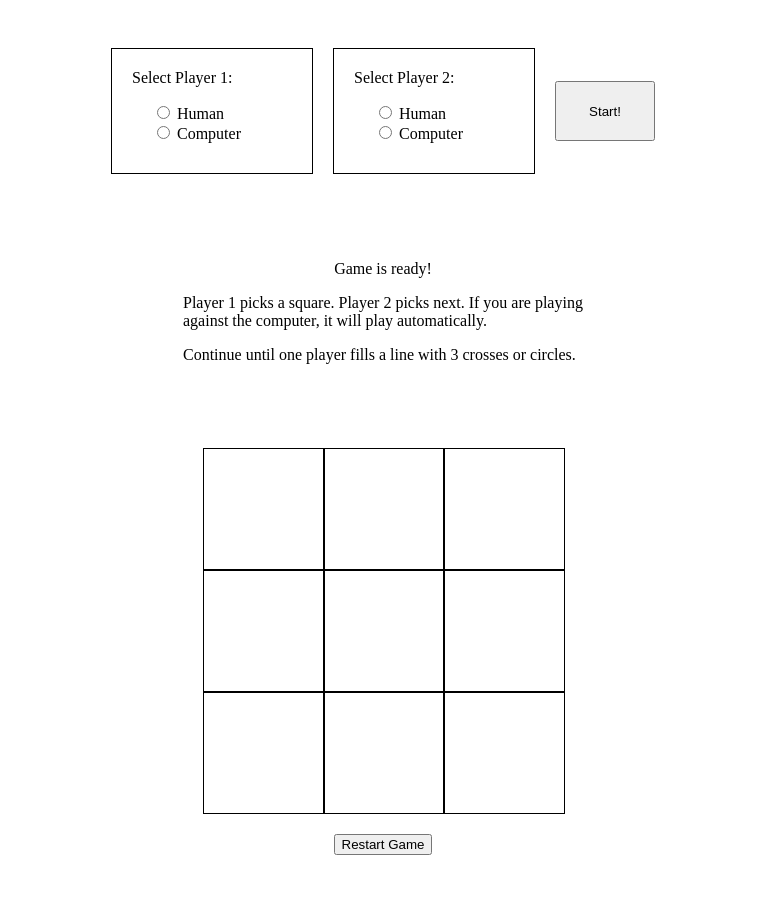
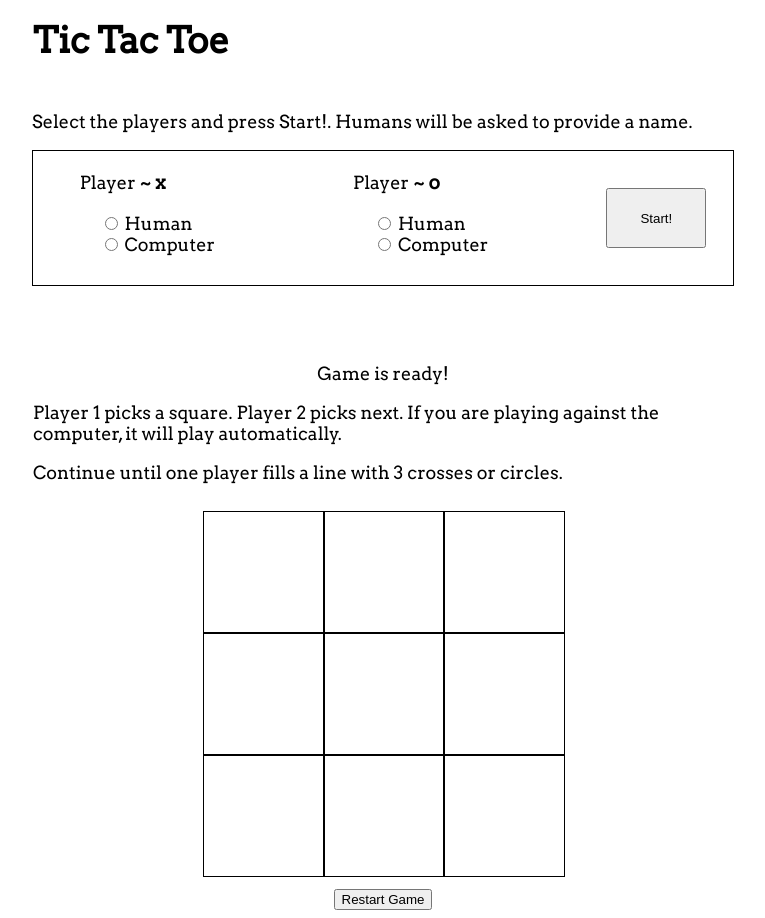
Before and after one commit to paposeco/tictactoe, a plain HTML site: page index.html in a window 1280 px wide. Both pictures are taken after a click on the button "Start!". Shown: the whole page, without its empty margins (257-1022 px from the left). Before the commit the page ends 863 px from the top, so only its background shows below. Drawn offline with Linux system fonts and the light colour scheme.

Commit message:
changed style

```diff
--- a/index.html
+++ b/index.html
@@ -12,15 +12,22 @@
     <link
       rel="stylesheet"
       type="text/css"
-      href="https://fonts.googleapis.com/css?family=Pinyon+Script"
+      href="https://fonts.googleapis.com/css?family=Arvo"
     />
     <meta name="viewport" content="width=device-width,initial-scale=1" />
   </head>
   <body>
+    <header>
+      <h1>Tic Tac Toe</h1>
+    </header>
     <div id="players">
+      <p>
+        Select the players and press Start!. Humans will be asked to provide a
+        name.
+      </p>
       <form id="playersinfoAI">
         <div class="playersDiv">
-          <p>Select Player 1:</p>
+          <p>Player <span class="mark"> ~ x</span></p>
           <div class="labelInput">
             <input
               type="radio"
@@ -41,7 +48,7 @@
           </div>
         </div>
         <div class="playersDiv">
-          <p>Select Player 2:</p>
+          <p>Player <span class="mark"> ~ o</span></p>
           <div class="labelInput">
             <input
               type="radio"
@@ -68,16 +75,16 @@
       </form>
     </div>
     <div id="textareadiv">
-      <div id="winnerdiv">
-        <p id="winner"></p>
-      </div>
+      <p id="winner"></p>
       <div id="gameReady" class="hide">
-        <p style="text-align: center">Game is ready!</p>
-        <p>
+        <p style="text-align: center" class="gameinfo">Game is ready!</p>
+        <p class="gameinfo">
           Player 1 picks a square. Player 2 picks next. If you are playing
           against the computer, it will play automatically.
         </p>
-        <p>Continue until one player fills a line with 3 crosses or circles.</p>
+        <p class="gameinfo">
+          Continue until one player fills a line with 3 crosses or circles.
+        </p>
       </div>
     </div>
     <canvas width="360" height="360"></canvas>
--- a/script.js
+++ b/script.js
@@ -41,9 +41,9 @@ const getPlayers = (function () {
     if (firstplayerName === "firstplayerAI") {
       setTimeout(
         playerAIfunc.bind(null, undefined, undefined, undefined, freshboard),
-        300
+        650
       );
-      setTimeout(gameStart, 350);
+      setTimeout(gameStart, 700);
     }
     if (otherplayerName === "secondplayerAI") {
       gameStart();
@@ -191,17 +191,58 @@ const gameStart = function () {
   });
 };
 
+// const displayCurrentBoard = (function () {
+//   const divs = document.querySelectorAll(".square p");
+//   const divsarray = Array.from(divs, (div) => div);
+//   const currentBoard = gameboard.currentBoard;
+//   const winnerPara = document.getElementById("winner");
+//   const updateDisplay = function (winner, tie, currentBoard) {
+//     for (i = 0; i < divsarray.length; i++) {
+//       divsarray[i].textContent = currentBoard[i][i];
+//     }
+//     if (winner === undefined && tie === undefined) {
+//       winnerPara.textContent = "";
+//     }
+//     if (winner !== undefined) {
+//       divs.forEach(function (square) {
+//         square.removeEventListener("click", getSelectedSquare);
+//       });
+//       let playersNames = getPlayers.selectedNames();
+//       if (winner === "firstplayer") {
+//         if (playersNames[0] === "firstplayerAI") {
+//           winnerPara.textContent = "Computer is the winner!";
+//         } else {
+//           winnerPara.textContent = playersNames[0] + " is the winner!";
+//         }
+//       } else {
+//         if (playersNames[1] === "secondplayerAI") {
+//           winnerPara.textContent = "Computer is the winner!";
+//         } else {
+//           winnerPara.textContent = playersNames[1] + " is the winner!";
+//         }
+//       }
+//     }
+//     if (tie === "It's a tie") {
+//       winnerPara.textContent = "It's a tie!";
+//     }
+//   };
+//   updateDisplay(undefined, undefined, currentBoard);
+//   return { updateDisplay };
+// })();
+
 const displayCurrentBoard = (function () {
   const divs = document.querySelectorAll(".square p");
   const divsarray = Array.from(divs, (div) => div);
   const currentBoard = gameboard.currentBoard;
   const winnerPara = document.getElementById("winner");
+  const gameReadyPara = document.getElementById("gameReady");
+  const gameinfopara = document.querySelectorAll(".gameinfo");
   const updateDisplay = function (winner, tie, currentBoard) {
     for (i = 0; i < divsarray.length; i++) {
       divsarray[i].textContent = currentBoard[i][i];
     }
     if (winner === undefined && tie === undefined) {
-      winnerPara.textContent = "";
+      //gameReadyPara.textContent = "";
     }
     if (winner !== undefined) {
       divs.forEach(function (square) {
@@ -209,12 +250,16 @@ const displayCurrentBoard = (function () {
       });
       let playersNames = getPlayers.selectedNames();
       if (winner === "firstplayer") {
+        gameReadyPara.classList.remove("hide");
+        gameinfopara.forEach((para) => (para.textContent = ""));
         if (playersNames[0] === "firstplayerAI") {
           winnerPara.textContent = "Computer is the winner!";
         } else {
           winnerPara.textContent = playersNames[0] + " is the winner!";
         }
       } else {
+        gameinfopara.forEach((para) => (para.textContent = ""));
+        gameReadyPara.classList.remove("hide");
         if (playersNames[1] === "secondplayerAI") {
           winnerPara.textContent = "Computer is the winner!";
         } else {
@@ -223,6 +268,8 @@ const displayCurrentBoard = (function () {
       }
     }
     if (tie === "It's a tie") {
+      gameinfopara.forEach((para) => (para.textContent = ""));
+      gameReadyPara.classList.remove("hide");
       winnerPara.textContent = "It's a tie!";
     }
   };
@@ -509,4 +556,5 @@ const drawOnCanvas = (function () {
   return { drawLine, clearCanvas };
 })();
 
-// esta a dar preferencia a noa me deixar ganhar em vez de ganha rele
+// on start tem de tirar o winner do textcontent
+// se calhar em vez de fazer hide posso so reduzir a altura do gameready
--- a/styles/stylesheet.css
+++ b/styles/stylesheet.css
@@ -2,14 +2,22 @@ body {
   display: flex;
   flex-direction: column;
   justify-content: center;
-  /* align-content: center; */
   align-items: center;
   box-sizing: border-box;
-  gap: 20px;
+  font-family: Arvo;
+  font-size: 18px;
+  gap: 10px;
+}
+header {
+  width: 700px;
+}
+
+h1 {
+  text-align: left;
+  margin: 10px 0px;
 }
 
 #gameboard {
-  /* margin-top: 250px; */
   align-self: center;
   display: grid;
   grid-template-columns: 120px 120px 120px;
@@ -25,7 +33,6 @@ body {
 
 .square > p {
   text-align: center;
-  /* margin-top: 33.3%; */
   font-size: 80px;
   line-height: 1.5em;
   min-height: 60px;
@@ -42,36 +49,29 @@ body {
 }
 
 #textareadiv {
-  height: 250px;
-  width: 400px;
-}
-
-#winnerdiv {
-  height: 50px;
-  width: 100%;
-}
-
-#winnerdiv > p {
-  text-align: center;
+  /* height: 150px; */
+  width: 700px;
 }
 
 #gameReady {
-  height: 150px;
+  /* height: 150px; */
   width: 100%;
+  margin-top: -100px;
 }
 
 .hide {
   visibility: hidden;
+  height: 20px;
 }
 
 .show {
   visibility: visible;
+  height: 150px;
 }
 
 #players {
-  height: 100px;
+  height: 200px;
   padding: 10px;
-  margin-top: 30px;
 }
 
 #playersinfoAI {
@@ -79,13 +79,16 @@ body {
   flex-direction: row;
   align-items: center;
   gap: 20px;
+  width: 700px;
+  justify-content: space-around;
+  border: solid 1px black;
 }
 
 .playersDiv {
   display: flex;
   flex-direction: column;
   width: 160px;
-  border: 1px solid black;
+  /* border: 1px solid black; */
   padding: 20px;
   padding-bottom: 30px;
 }
@@ -105,6 +108,17 @@ body {
 
 canvas {
   position: absolute;
-  top: 450px;
+  top: 437px;
   z-index: -1;
 }
+
+.mark {
+  font-weight: bolder;
+  font-size: 1.2rem;
+}
+
+#winner {
+  font-size: 25px;
+  text-align: center;
+  height: 100px;
+}
```
